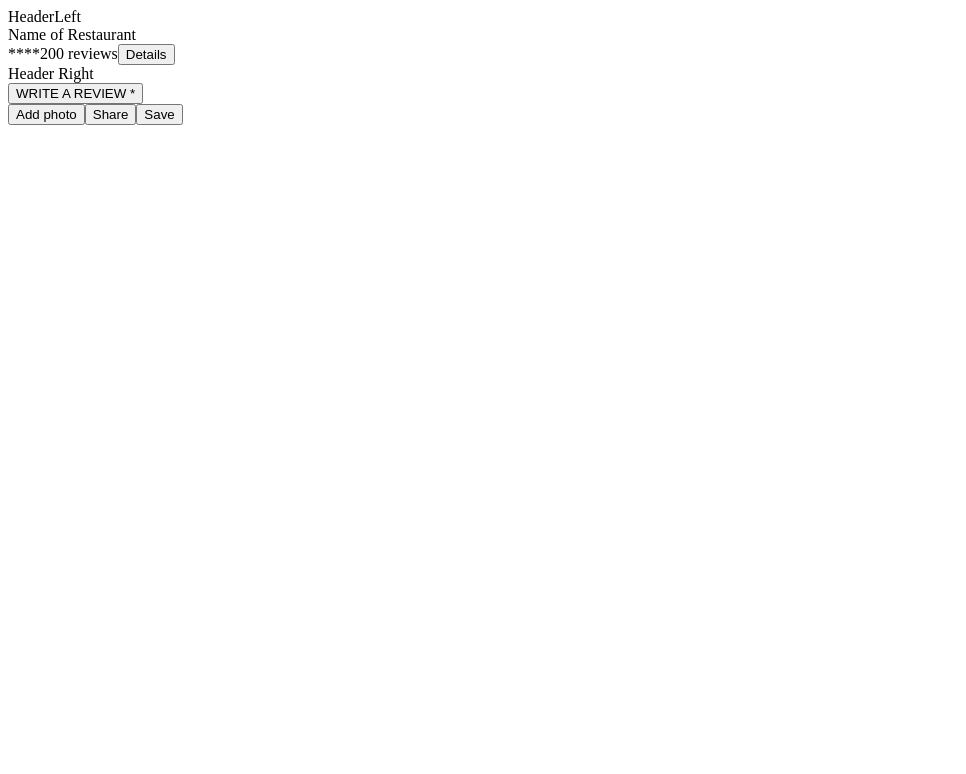
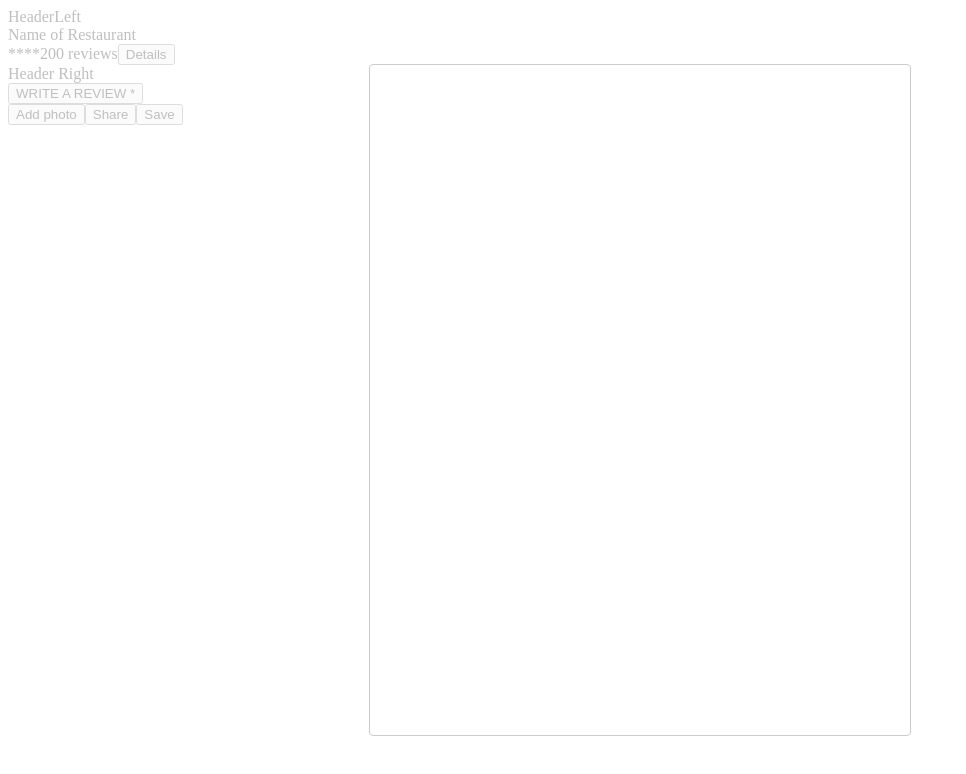
Before and after one commit to the-munch/header, a React app: page / in a window 1280 px wide. Both pictures are taken after a click on the button "Details". Shown: the top 774 px of the page, without its empty margins (0-966 px from the left). Built offline with nearby package versions, Linux system fonts and the light colour scheme; the HTML template or start-up script is replaced by a standard one.

Commit message:
details modal successfully rendered

```diff
--- a/client/src/components/App.jsx
+++ b/client/src/components/App.jsx
@@ -4,13 +4,51 @@ import HeaderRight from './HeaderRight.jsx';
 
 class App extends React.Component {
   constructor(props) {
-    super(props)
+    super(props);
+
+    this.state = {
+      modalIsOpen: false
+    };
+
+    this.openModal = this.openModal.bind(this);
+    this.closeModal = this.closeModal.bind(this);
+    this.afterOpenModal = this.afterOpenModal.bind(this);
   }
+
+  openModal() {
+    var state = Object.assign({}, this.state);
+    state.modalIsOpen = true;
+    this.setState(state);
+
+    // let { modalIsOpen } = this.state;
+    // this.setState({
+    //   modalIsOpen: true;
+    // })
+  }
+
+  closeModal() {
+    var state = Object.assign({}, this.state);
+    state.modalIsOpen = false;
+    this.setState(state);
+
+
+  }
+
+  afterOpenModal() {
+    // this.subtitle.style.color = '#f00';
+    console.log('hello world')
+  }
+
   render() {
     return (
       <div>
         <div>
-          <HeaderLeft />
+          <HeaderLeft
+            modalStatus={this.state.modalIsOpen}
+            openModal={this.openModal}
+            closeModal={this.closeModal}
+            afterOpenModal={this.afterOpenModal}
+          />
         </div>
         <div>
           <HeaderRight />
--- a/client/src/components/HeaderLeft.jsx
+++ b/client/src/components/HeaderLeft.jsx
@@ -2,12 +2,17 @@ import React from 'react';
 import RestaurantName from './RestaurantName.jsx';
 import StarReviewsDetails from './StarsReviewsDetails.jsx';
 
-const HeaderLeft = () => (
+const HeaderLeft = (props) => (
   <div>
     HeaderLeft
     <div>
       <RestaurantName />
-      <StarReviewsDetails />
+      <StarReviewsDetails
+        modalStatus={props.modalStatus}
+        openModal={props.openModal}
+        closeModal={props.closeModal}
+        afterOpenModal={props.afterOpenModal}
+      />
     </div>
   </div>
 );
--- a/client/src/components/StarsReviewsDetails.jsx
+++ b/client/src/components/StarsReviewsDetails.jsx
@@ -1,11 +1,51 @@
 import React from 'react';
+import Modal from 'react-modal';
+import styled from 'styled-components';
 
-const StarReviewsDetails = () => (
+Modal.setAppElement(document.getElementById('app'))
+
+const customStyles = {
+  content: {
+    top: '50%',
+    left: '50%',
+    right: 'auto',
+    bottom: 'auto',
+    marginRight: '-50%',
+    transform: 'translate(-50%, -50%)',
+    height: 630,
+    width: 500,
+  },
+};
+
+
+// const ModalWrapper = styled.div`
+//   top: '50%';
+//   left: '50%';
+//   right: 'auto';
+//   bottom: 'auto';
+//   marginRight: '-50%';
+//   transform: 'translate(-50%; -50%)';
+//   height: 646;
+//   width: 540;
+// `;
+
+
+
+const StarReviewsDetails = props => (
   <div>
     <div>
       <span>****</span>
       <span>200 reviews</span>
-      <button>Details</button>
+      <button
+        onClick={props.openModal}
+      >Details
+      </button>
+        <Modal
+          isOpen={props.modalStatus}
+          onAfterOpen={props.afterOpenModal}
+          onRequestClose={props.closeModal}
+          style={customStyles}
+        />
     </div>
   </div>
 );
--- a/package.json
+++ b/package.json
@@ -45,6 +45,8 @@
     "nodemon": "^1.19.1",
     "react": "^16.8.6",
     "react-dom": "^16.8.6",
-    "react-test-renderer": "^16.8.6"
+    "react-modal": "^3.8.2",
+    "react-test-renderer": "^16.8.6",
+    "styled-components": "^4.3.2"
   }
 }
```
Also changed, not shown: 2 other files (tests, documents, lock files or other folders).
